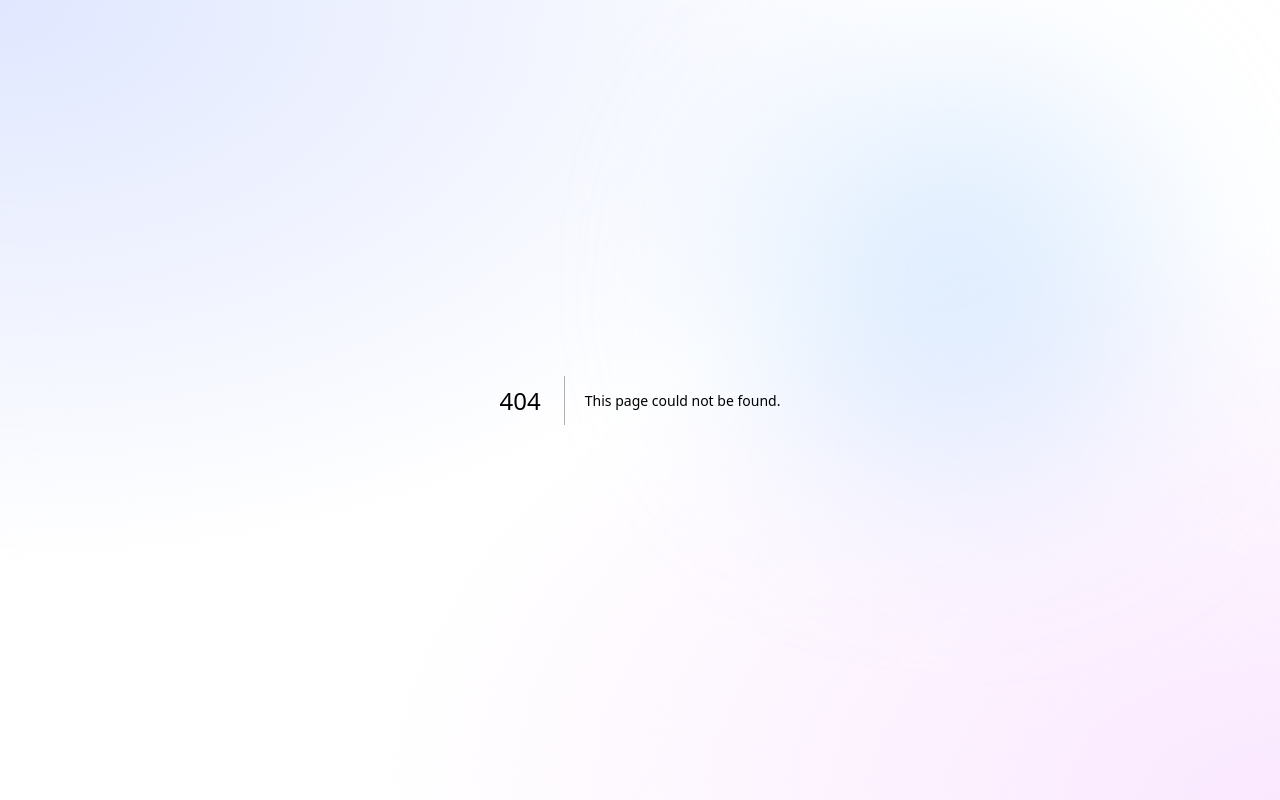
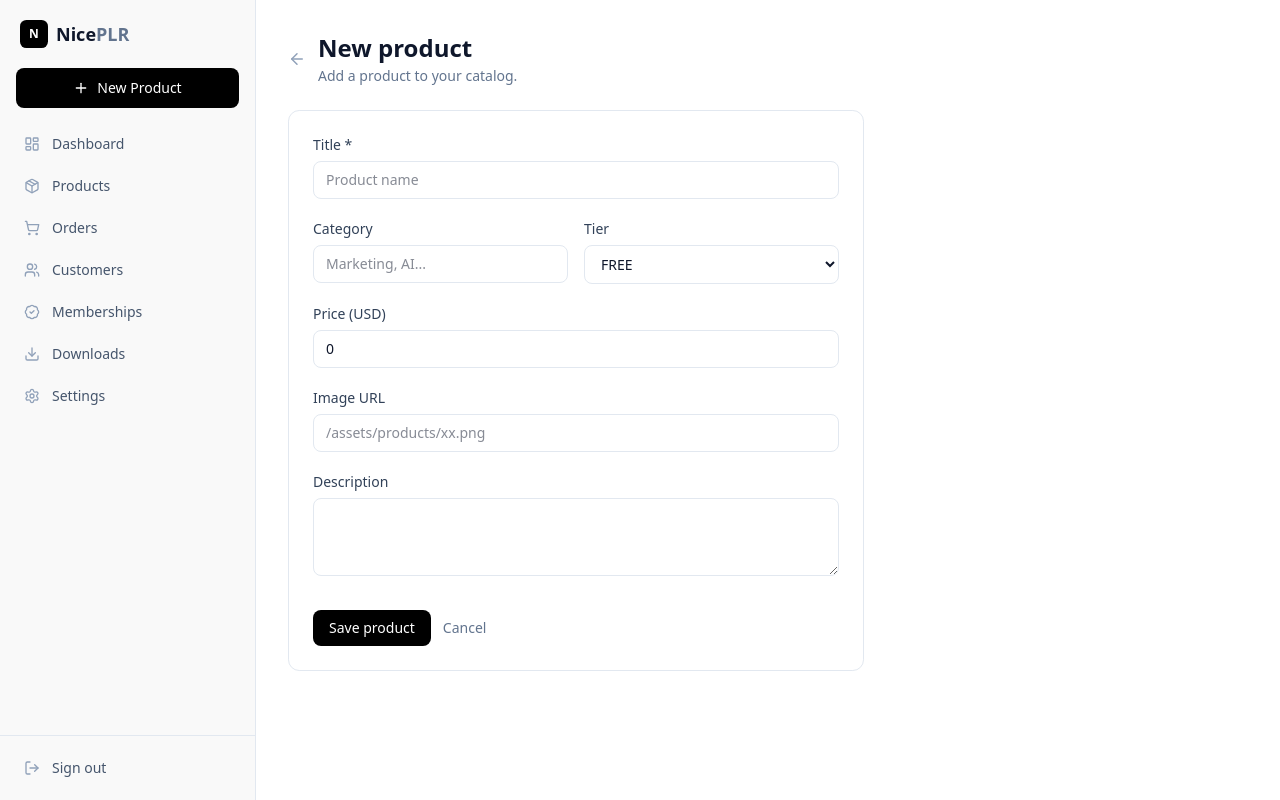
Before and after one commit to aftabzaaman/niceplr-master, a Next.js app in the folder apps/web/: page /admin/products/new in a window 1280 px wide. Before the commit this address had no page. Built offline with nearby package versions, Linux system fonts and the light colour scheme.

Commit message:
feat: add new product form with admin-only server action

```diff
--- /dev/null
+++ b/apps/web/src/app/(admin)/(admin-dash)/admin/products/new/page.tsx
@@ -0,0 +1,86 @@
+"use client";
+
+import React, { useActionState } from "react";
+import Link from "next/link";
+import { ArrowLeft } from "lucide-react";
+import { addProduct } from "@/lib/actions/products";
+
+const initialState = { error: "" };
+
+export default function NewProductPage() {
+  const [state, formAction, isPending] = useActionState(addProduct, initialState);
+
+  const input =
+    "w-full px-3 py-2 rounded-lg border border-slate-200 text-sm text-slate-900 focus:outline-none focus:ring-2 focus:ring-slate-900/10 focus:border-slate-400";
+  const label = "block text-sm font-medium text-slate-700 mb-1.5";
+
+  return (
+    <div className="space-y-6 max-w-xl">
+      <div className="flex items-center gap-3">
+        <Link href="/admin/products" className="text-slate-400 hover:text-slate-900">
+          <ArrowLeft size={18} />
+        </Link>
+        <div>
+          <h1 className="text-2xl font-semibold text-slate-900">New product</h1>
+          <p className="text-sm text-slate-500 mt-0.5">Add a product to your catalog.</p>
+        </div>
+      </div>
+
+      <form action={formAction} className="bg-white border border-slate-200 rounded-xl p-6 space-y-5">
+        {state?.error && (
+          <div className="p-3 bg-red-50 border border-red-100 text-red-600 rounded-lg text-sm font-medium">
+            {state.error}
+          </div>
+        )}
+
+        <div className="space-y-1.5">
+          <label className={label}>Title *</label>
+          <input name="title" required placeholder="Product name" className={input} />
+        </div>
+
+        <div className="grid grid-cols-1 sm:grid-cols-2 gap-4">
+          <div className="space-y-1.5">
+            <label className={label}>Category</label>
+            <input name="category" placeholder="Marketing, AI..." className={input} />
+          </div>
+          <div className="space-y-1.5">
+            <label className={label}>Tier</label>
+            <select name="tier" defaultValue="FREE" className={input}>
+              <option value="FREE">FREE</option>
+              <option value="PRO">PRO</option>
+              <option value="EXPERT">EXPERT</option>
+            </select>
+          </div>
+        </div>
+
+        <div className="space-y-1.5">
+          <label className={label}>Price (USD)</label>
+          <input name="price" type="number" min="0" step="0.01" defaultValue="0" className={input} />
+        </div>
+
+        <div className="space-y-1.5">
+          <label className={label}>Image URL</label>
+          <input name="image" placeholder="/assets/products/xx.png" className={input} />
+        </div>
+
+        <div className="space-y-1.5">
+          <label className={label}>Description</label>
+          <textarea name="description" rows={3} className={input} />
+        </div>
+
+        <div className="flex items-center gap-3 pt-2">
+          <button
+            type="submit"
+            disabled={isPending}
+            className="px-4 py-2 bg-black hover:bg-slate-800 text-white rounded-lg text-sm font-medium disabled:opacity-50"
+          >
+            {isPending ? "Saving..." : "Save product"}
+          </button>
+          <Link href="/admin/products" className="text-sm font-medium text-slate-500 hover:text-slate-900">
+            Cancel
+          </Link>
+        </div>
+      </form>
+    </div>
+  );
+}
--- a/apps/web/src/app/(admin)/(admin-dash)/admin/products/page.tsx
+++ b/apps/web/src/app/(admin)/(admin-dash)/admin/products/page.tsx
@@ -1,3 +1,4 @@
+import Link from "next/link";
 import { createClient } from "@/utils/supabase/server";
 
 type Product = {
@@ -26,9 +27,9 @@ export default async function ProductsPage() {
           <h1 className="text-2xl font-semibold text-slate-900">Products</h1>
           <p className="text-sm text-slate-500 mt-0.5">{list.length} products in catalog.</p>
         </div>
-        <button className="px-4 py-2 bg-black hover:bg-slate-800 text-white rounded-lg text-sm font-medium">
+        <Link href="/admin/products/new" className="px-4 py-2 bg-black hover:bg-slate-800 text-white rounded-lg text-sm font-medium">
           New product
-        </button>
+        </Link>
       </div>
 
       <div className="bg-white rounded-xl border border-slate-200 overflow-hidden">
--- /dev/null
+++ b/apps/web/src/lib/actions/products.ts
@@ -0,0 +1,49 @@
+"use server";
+
+import { createClient } from "@/utils/supabase/server";
+import { revalidatePath } from "next/cache";
+import { redirect } from "next/navigation";
+
+export async function addProduct(prevState: any, formData: FormData) {
+  const supabase = await createClient();
+
+  const {
+    data: { user },
+  } = await supabase.auth.getUser();
+  if (!user) return { error: "Not authenticated." };
+
+  const { data: profile } = await supabase
+    .from("profiles")
+    .select("role")
+    .eq("id", user.id)
+    .single();
+  if (profile?.role !== "admin") return { error: "Not authorized." };
+
+  const title = (formData.get("title") as string)?.trim();
+  if (!title) return { error: "Title is required." };
+
+  const slug =
+    (formData.get("slug") as string)?.trim() ||
+    title.toLowerCase().replace(/[^a-z0-9]+/g, "-").replace(/^-|-$/g, "");
+
+  const category = (formData.get("category") as string)?.trim() || null;
+  const tier = (formData.get("tier") as string) || "FREE";
+  const price = Number(formData.get("price") || 0);
+  const image = (formData.get("image") as string)?.trim() || null;
+  const description = (formData.get("description") as string)?.trim() || null;
+
+  const { error } = await supabase.from("products").insert({
+    title,
+    slug,
+    category,
+    tier,
+    price,
+    image,
+    description,
+  });
+
+  if (error) return { error: error.message };
+
+  revalidatePath("/admin/products");
+  redirect("/admin/products");
+}
```
